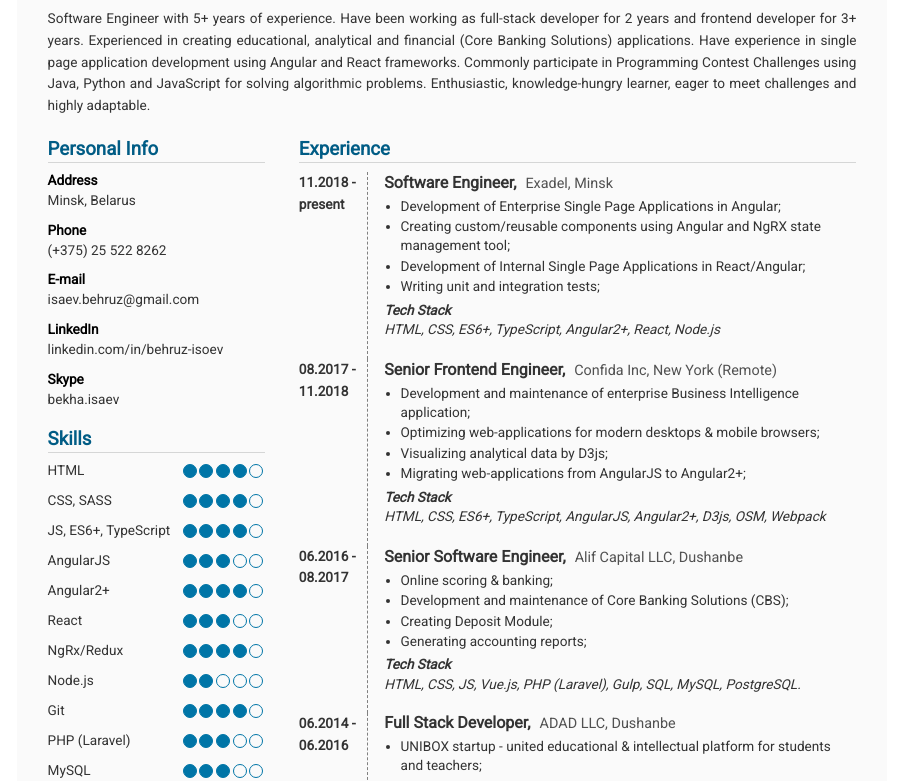
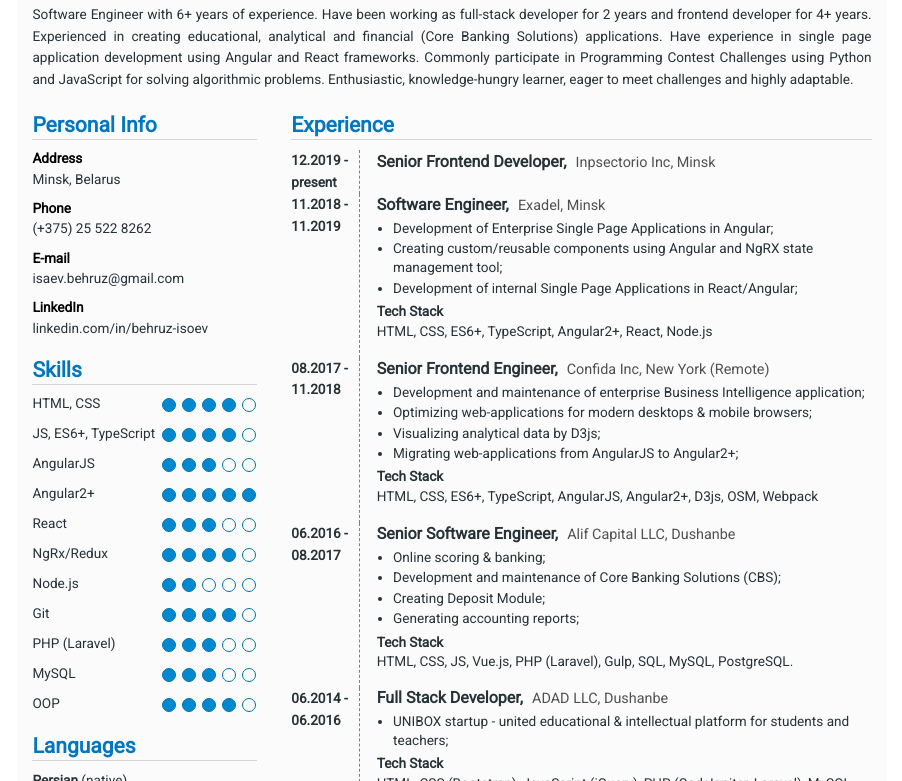
Before and after one commit to aryansoer/resume, a plain HTML site: page index.html in a window 1280 px wide. Shown: the part 82-863 px from the top of the page, without its empty margins (188-1090 px from the left). Drawn offline with Linux system fonts and the light colour scheme.

Commit message:
Last State

```diff
--- a/index.html
+++ b/index.html
@@ -1,11 +1,11 @@
 <!DOCTYPE html>
 <html lang="en">
   <head>
-        <meta charset="UTF-8">
-        <meta name="viewport" content="width=device-width, initial-scale=1.0">
-        <meta http-equiv="X-UA-Compatible" content="ie=edge">
+    <meta charset="UTF-8" />
+    <meta name="viewport" content="width=device-width, initial-scale=1.0" />
+    <meta http-equiv="X-UA-Compatible" content="ie=edge" />
 
-        <link rel="stylesheet" href="style.css">
+    <link rel="stylesheet" href="style.css" />
 
     <title>Resume</title>
   </head>
@@ -16,12 +16,15 @@
         <h3 class="heading">Software Engineer</h3>
 
         <p class="summary">
-                    Software Engineer with 5+ years of experience.
-                    Have been working as full-stack developer for 2 years and frontend developer for 3+ years.
-                    Experienced in creating educational, analytical and financial (Core Banking Solutions) applications.
-                    Have experience in single page application development using Angular and React frameworks.
-                    Commonly participate in Programming Contest Challenges using Java, Python and JavaScript for solving algorithmic problems.
-                    Enthusiastic, knowledge-hungry learner, eager to meet challenges and highly adaptable.
+          Software Engineer with 6+ years of experience. Have been working as
+          full-stack developer for 2 years and frontend developer for 4+ years.
+          Experienced in creating educational, analytical and financial (Core
+          Banking Solutions) applications. Have experience in single page
+          application development using Angular and React frameworks. Commonly
+          participate in Programming Contest Challenges using Python and
+          JavaScript for solving algorithmic problems. Enthusiastic,
+          knowledge-hungry learner, eager to meet challenges and highly
+          adaptable.
         </p>
       </header>
 
@@ -33,36 +36,23 @@
             <div class="section__content">
               <div class="section__entry">
                 <h4 class="personal-info-title">Address</h4>
-                                <div class="personal-info-text">
-                                    Minsk, Belarus
-                                </div>
+                <div class="personal-info-text">Minsk, Belarus</div>
               </div>
 
               <div class="section__entry">
                 <h4 class="personal-info-title">Phone</h4>
-                                <div class="personal-info-text">
-                                    (+375) 25 522 8262
-                                </div>
+                <div class="personal-info-text">(+375) 25 522 8262</div>
               </div>
 
               <div class="section__entry">
                 <h4 class="personal-info-title">E-mail</h4>
-                                <div class="personal-info-text">
-                                    isaev.behruz@gmail.com
-                                </div>
+                <div class="personal-info-text">isaev.behruz@gmail.com</div>
               </div>
 
               <div class="section__entry">
                 <h4 class="personal-info-title">LinkedIn</h4>
                 <div class="personal-info-text">
                   linkedin.com/in/behruz-isoev
-                                </div>
-                            </div>
-
-                            <div class="section__entry">
-                                <h4 class="personal-info-title">Skype</h4>
-                                <div class="personal-info-text">
-                                    bekha.isaev
                 </div>
               </div>
             </div>
@@ -74,18 +64,13 @@
             <div class="section__content">
               <div class="section__entry">
                 <div class="skill-item">
-                                    HTML
+                  HTML, CSS
                   <div class="skill-item__levels level4">
-                                        <div></div><div></div><div></div><div></div><div></div>
-                                    </div>
-                                </div>
-                            </div>
-
-                            <div class="section__entry">
-                                <div class="skill-item">
-                                    CSS, SASS
-                                    <div class="skill-item__levels level4">
-                                        <div></div><div></div><div></div><div></div><div></div>
+                    <div></div>
+                    <div></div>
+                    <div></div>
+                    <div></div>
+                    <div></div>
                   </div>
                 </div>
               </div>
@@ -94,7 +79,11 @@
                 <div class="skill-item">
                   JS, ES6+, TypeScript
                   <div class="skill-item__levels level4">
-                                        <div></div><div></div><div></div><div></div><div></div>
+                    <div></div>
+                    <div></div>
+                    <div></div>
+                    <div></div>
+                    <div></div>
                   </div>
                 </div>
               </div>
@@ -103,7 +92,11 @@
                 <div class="skill-item">
                   AngularJS
                   <div class="skill-item__levels level3">
-                                        <div></div><div></div><div></div><div></div><div></div>
+                    <div></div>
+                    <div></div>
+                    <div></div>
+                    <div></div>
+                    <div></div>
                   </div>
                 </div>
               </div>
@@ -111,8 +104,12 @@
               <div class="section__entry">
                 <div class="skill-item">
                   Angular2+
-                                    <div class="skill-item__levels level4">
-                                        <div></div><div></div><div></div><div></div><div></div>
+                  <div class="skill-item__levels level5">
+                    <div></div>
+                    <div></div>
+                    <div></div>
+                    <div></div>
+                    <div></div>
                   </div>
                 </div>
               </div>
@@ -121,7 +118,11 @@
                 <div class="skill-item">
                   React
                   <div class="skill-item__levels level3">
-                                        <div></div><div></div><div></div><div></div><div></div>
+                    <div></div>
+                    <div></div>
+                    <div></div>
+                    <div></div>
+                    <div></div>
                   </div>
                 </div>
               </div>
@@ -130,7 +131,11 @@
                 <div class="skill-item">
                   NgRx/Redux
                   <div class="skill-item__levels level4">
-                                        <div></div><div></div><div></div><div></div><div></div>
+                    <div></div>
+                    <div></div>
+                    <div></div>
+                    <div></div>
+                    <div></div>
                   </div>
                 </div>
               </div>
@@ -139,7 +144,11 @@
                 <div class="skill-item">
                   Node.js
                   <div class="skill-item__levels level2">
-                                        <div></div><div></div><div></div><div></div><div></div>
+                    <div></div>
+                    <div></div>
+                    <div></div>
+                    <div></div>
+                    <div></div>
                   </div>
                 </div>
               </div>
@@ -148,7 +157,11 @@
                 <div class="skill-item">
                   Git
                   <div class="skill-item__levels level4">
-                                        <div></div><div></div><div></div><div></div><div></div>
+                    <div></div>
+                    <div></div>
+                    <div></div>
+                    <div></div>
+                    <div></div>
                   </div>
                 </div>
               </div>
@@ -157,7 +170,11 @@
                 <div class="skill-item">
                   PHP (Laravel)
                   <div class="skill-item__levels level3">
-                                        <div></div><div></div><div></div><div></div><div></div>
+                    <div></div>
+                    <div></div>
+                    <div></div>
+                    <div></div>
+                    <div></div>
                   </div>
                 </div>
               </div>
@@ -166,7 +183,11 @@
                 <div class="skill-item">
                   MySQL
                   <div class="skill-item__levels level3">
-                                        <div></div><div></div><div></div><div></div><div></div>
+                    <div></div>
+                    <div></div>
+                    <div></div>
+                    <div></div>
+                    <div></div>
                   </div>
                 </div>
               </div>
@@ -175,7 +196,11 @@
                 <div class="skill-item">
                   OOP
                   <div class="skill-item__levels level4">
-                                        <div></div><div></div><div></div><div></div><div></div>
+                    <div></div>
+                    <div></div>
+                    <div></div>
+                    <div></div>
+                    <div></div>
                   </div>
                 </div>
               </div>
@@ -187,7 +212,9 @@
 
             <div class="section__content">
               <p class="section__entry"><strong>Persian</strong> (native)</p>
-                            <p class="section__entry"><strong>English</strong> (upper - intermediate)</p>
+              <p class="section__entry">
+                <strong>English</strong> (upper - intermediate)
+              </p>
               <p class="section__entry"><strong>Russian</strong> (fluent)</p>
             </div>
           </section>
@@ -200,7 +227,6 @@
               <p class="section__entry">Football</p>
               <p class="section__entry">Strategy Games</p>
               <p class="section__entry">Science Documentaries</p>
-                            <p class="section__entry">Workout</p>
             </div>
           </section>
         </aside>
@@ -212,7 +238,21 @@
             <div class="section__content">
               <div class="timeline">
                 <div class="timeline__date">
-                                    <strong>11.2018 - present</strong>
+                  <strong>12.2019 - present</strong>
+                </div>
+
+                <div class="timeline__content">
+                  <div class="timeline__title">
+                    <span>Senior Frontend Developer,</span>
+                    <span>Inpsectorio Inc, Minsk</span>
+                  </div>
+
+                  <ul class="timeline__list"></ul>
+                </div>
+              </div>
+              <div class="timeline">
+                <div class="timeline__date">
+                  <strong>11.2018 - 11.2019</strong>
                 </div>
 
                 <div class="timeline__content">
@@ -222,15 +262,27 @@
                   </div>
 
                   <ul class="timeline__list">
-                                        <li>Development of Enterprise Single Page Applications in Angular;</li>
-                                        <li>Creating custom/reusable components using Angular and NgRX state management tool;
+                    <li>
+                      Development of Enterprise Single Page Applications in
+                      Angular;
                     </li>
-                                        <li>Development of Internal Single Page Applications in React/Angular;</li>
-                                        <li>Writing unit and integration tests;</li>
+                    <li>
+                      Creating custom/reusable components using Angular and NgRX
+                      state management tool;
+                    </li>
+                    <li>
+                      Development of internal Single Page Applications in
+                      React/Angular;
+                    </li>
                   </ul>
 
                   <h4 class="timeline__subtitle">Tech Stack</h4>
-                                    <p><em>HTML, CSS, ES6+, TypeScript, Angular2+, React, Node.js</em></p>
+                  <p>
+                    <span
+                      >HTML, CSS, ES6+, TypeScript, Angular2+, React,
+                      Node.js</span
+                    >
+                  </p>
                 </div>
               </div>
               <div class="timeline">
@@ -245,14 +297,27 @@
                   </div>
 
                   <ul class="timeline__list">
-                                        <li>Development and maintenance of enterprise Business Intelligence application;</li>
-                                        <li>Optimizing web-applications for modern desktops & mobile browsers;</li>
+                    <li>
+                      Development and maintenance of enterprise Business
+                      Intelligence application;
+                    </li>
+                    <li>
+                      Optimizing web-applications for modern desktops & mobile
+                      browsers;
+                    </li>
                     <li>Visualizing analytical data by D3js;</li>
-                                        <li>Migrating web-applications from AngularJS to Angular2+;</li>
+                    <li>
+                      Migrating web-applications from AngularJS to Angular2+;
+                    </li>
                   </ul>
 
                   <h4 class="timeline__subtitle">Tech Stack</h4>
-                                    <p><em>HTML, CSS, ES6+, TypeScript, AngularJS, Angular2+, D3js, OSM, Webpack</em></p>
+                  <p>
+                    <span
+                      >HTML, CSS, ES6+, TypeScript, AngularJS, Angular2+, D3js,
+                      OSM, Webpack</span
+                    >
+                  </p>
                 </div>
               </div>
               <div class="timeline">
@@ -268,13 +333,21 @@
 
                   <ul class="timeline__list">
                     <li>Online scoring & banking;</li>
-                                        <li>Development and maintenance of Core Banking Solutions (CBS);</li>
+                    <li>
+                      Development and maintenance of Core Banking Solutions
+                      (CBS);
+                    </li>
                     <li>Creating Deposit Module;</li>
                     <li>Generating accounting reports;</li>
                   </ul>
 
                   <h4 class="timeline__subtitle">Tech Stack</h4>
-                                    <p><em>HTML, CSS, JS, Vue.js, PHP (Laravel), Gulp, SQL, MySQL, PostgreSQL.</em></p>
+                  <p>
+                    <span
+                      >HTML, CSS, JS, Vue.js, PHP (Laravel), Gulp, SQL, MySQL,
+                      PostgreSQL.</span
+                    >
+                  </p>
                 </div>
               </div>
               <div class="timeline">
@@ -289,19 +362,21 @@
                   </div>
 
                   <ul class="timeline__list">
-                                        <li>UNIBOX startup - united educational & intellectual platform for students and teachers;</li>
+                    <li>
+                      UNIBOX startup - united educational & intellectual
+                      platform for students and teachers;
+                    </li>
                   </ul>
 
                   <h4 class="timeline__subtitle">Tech Stack</h4>
-                                    <p><em>HTML, CSS (Bootstrap), JavaScript (jQuery), PHP (CodeIgniter, Laravel), MySQL.</em></p>
+                  <p>
+                    <span
+                      >HTML, CSS (Bootstrap), JavaScript (jQuery), PHP
+                      (CodeIgniter, Laravel), MySQL.</span
+                    >
+                  </p>
                 </div>
               </div>
-
-
-
-
-
-
             </div>
           </section>
 
@@ -316,11 +391,13 @@
 
                 <div class="timeline__content">
                   <div class="timeline__title">
-                                        <span>Lomonosov Moscow State University, Bachelor's degree</span>
+                    <span
+                      >Lomonosov Moscow State University, Bachelor's
+                      degree</span
+                    >
                   </div>
 
-                                    <h4 class="timeline__subtitle">Specialty</h4>
-                                    <p>Applied Mathematics and Computer Science.</p>
+                  <p>(Applied Mathematics and Computer Science)</p>
 
                   <h4 class="timeline__subtitle">Achievements</h4>
                   <ul class="timeline__list">
@@ -339,8 +416,7 @@
                     <span>Tajik Technical University, Master's degree</span>
                   </div>
 
-                                    <h4 class="timeline__subtitle">Specialty</h4>
-                                    <p>Automated Systems of Information Processing.</p>
+                  <p>(Automated Systems of Information Processing)</p>
 
                   <h4 class="timeline__subtitle">Achievements</h4>
                   <ul class="timeline__list">
--- a/style.css
+++ b/style.css
@@ -1,6 +1,5 @@
-@import url('https://fonts.googleapis.com/css?family=Merriweather');
-@import url('https://fonts.googleapis.com/css?family=Roboto+Condensed');
-@import url('https://fonts.googleapis.com/css?family=Roboto');
+@import url("https://fonts.googleapis.com/css?family=Roboto+Condensed");
+@import url("https://fonts.googleapis.com/css?family=Roboto");
 
 * {
   margin: 0;
@@ -9,9 +8,9 @@
 }
 
 body {
-    font-family: 'Roboto', 'Merriweather', sans-serif;
-    font-size: 16px;
-    color: #333;
+  font-family: "Roboto", "Merriweather", sans-serif;
+  font-size: 18px;
+  color: #263238;
 }
 
 .page {
@@ -19,12 +18,12 @@ body {
   width: 230mm;
   height: 325mm;
   margin: 0 auto;
-    padding: 5mm 8mm;
-    background-color: #FAFAFA;
+  padding: 2mm 4mm;
+  background-color: #fbfbfb;
 }
 
 .heading {
-    color: #005c85;
+  color: #0277bd;
 }
 
 .summary {
@@ -39,11 +38,11 @@ body {
 }
 
 .main__left {
-    width: 60mm;
+  width: 62mm;
 }
 
 .main__right {
-    width: calc(100% - 60mm);
+  width: calc(100% - 62mm);
   margin-left: 9mm;
 }
 
@@ -51,19 +50,15 @@ body {
   margin-bottom: 1.2rem;
 }
 
-#edu-section {
-    margin-top: 1rem;
-}
-
 .section:last-child {
   margin-bottom: 0;
 }
 
 .section__title {
-    margin-bottom: .5em;
-    padding: .1em 0;
-    border-bottom: .05rem solid #d5d6d6;
-    color: #005c85;
+  margin-bottom: 0.5em;
+  padding: 0.1em 0;
+  border-bottom: 0.05rem solid #d5d6d6;
+  color: #0277bd;
 }
 
 .section__content {
@@ -81,7 +76,7 @@ body {
 
 .personal-info-title {
   color: #000;
-    margin-bottom: .3em;
+  margin-bottom: 0.3em;
 }
 
 .skill-item {
@@ -95,17 +90,17 @@ body {
   vertical-align: middle;
   width: 14px;
   height: 14px;
-    margin: 0 .1em;
+  margin: 0 0.1em;
   border: 1px solid #0075a7;
   border-radius: 50%;
 }
 
-.skill-item__levels.level1 > div:nth-child(-n+1),
-.skill-item__levels.level2 > div:nth-child(-n+2),
-.skill-item__levels.level3 > div:nth-child(-n+3),
-.skill-item__levels.level4 > div:nth-child(-n+4),
-.skill-item__levels.level5 > div:nth-child(-n+5) {
-    background-color: #0075a7;
+.skill-item__levels.level1 > div:nth-child(-n + 1),
+.skill-item__levels.level2 > div:nth-child(-n + 2),
+.skill-item__levels.level3 > div:nth-child(-n + 3),
+.skill-item__levels.level4 > div:nth-child(-n + 4),
+.skill-item__levels.level5 > div:nth-child(-n + 5) {
+  background-color: #0288d1;
 }
 
 .timeline {
@@ -120,16 +115,16 @@ body {
 
 .timeline__content {
   width: calc(100% - 18mm);
-    padding: .1em 0 1.6em 1.2em;
+  padding: 0.1em 0 1.4em 1.2em;
   border-left: 1px dashed gray;
 }
 
 .timeline:last-child .timeline__content {
-    padding: 0 0 .5em 1.2em;
+  padding: 0 0 0.5em 1.2em;
 }
 
 .timeline__title {
-    margin-bottom: .3em;
+  margin-bottom: 0.3em;
 }
 
 .timeline__title > span:first-child {
@@ -146,15 +141,14 @@ body {
 
 .timeline__list {
   margin-left: 1.2em;
-    margin-bottom: .2em;
+  margin-bottom: 0.2em;
 }
 
 .timeline__list li {
   line-height: 1.4;
-    padding: .05em 0;
+  padding: 0.05em 0;
 }
 
 .timeline__subtitle {
-    font-style: italic;
-    margin: .35em 0 .25em 0;
+  margin: 0.35em 0 0.25em 0;
 }
```
Lines whose indentation alone changed are shown as unchanged.
